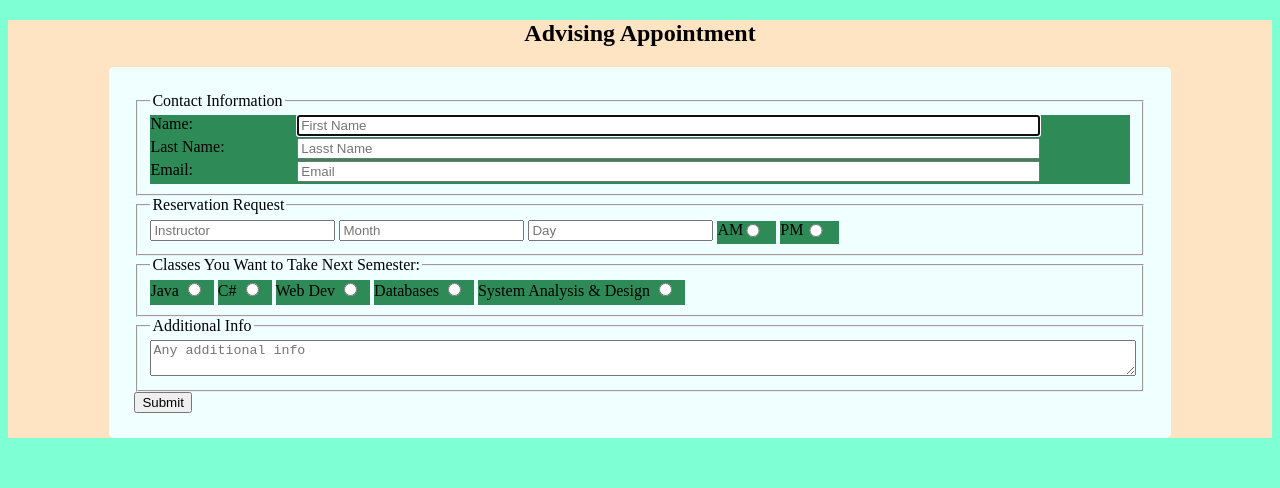
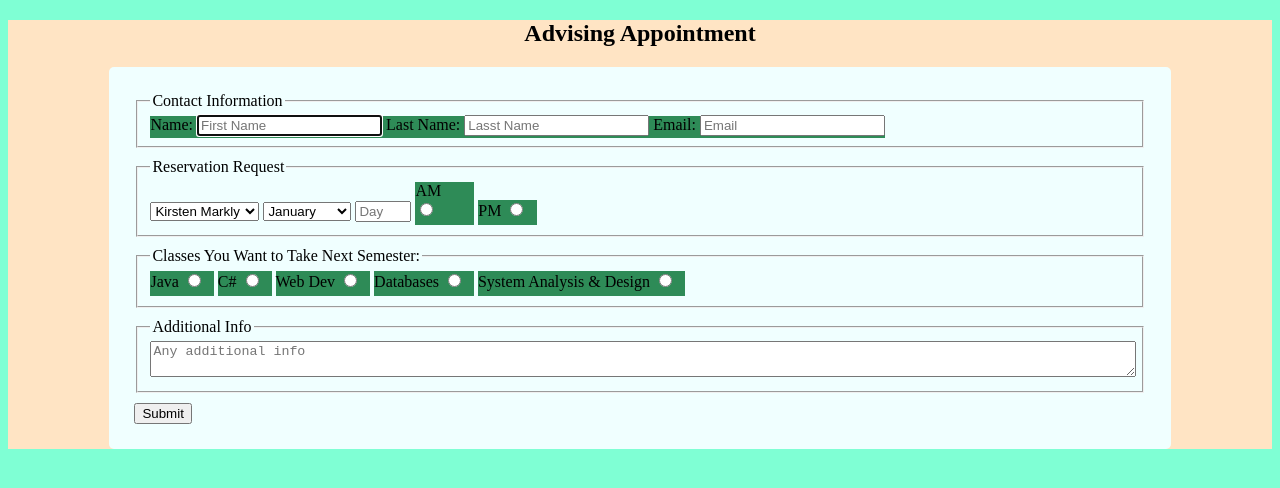
Before and after one commit to mccullyt/HTML-Registration-Form-Example, a plain HTML site: page index.html in a window 1280 px wide. Drawn offline with Linux system fonts and the light colour scheme.

Commit message:
Updated inputs in Registration Requests in index.html

```diff
--- a/index.html
+++ b/index.html
@@ -42,16 +42,33 @@
             </fieldset>
             <fieldset class ="reservation">  <!--Reservation Request-->
                 <legend>Reservation Request</legend>
-                <input type="select" name="instructor" id="instructor" required placeholder="Instructor" />
-                <input type="select" name="month" id="month" required placeholder="Month" />
-                <input type="select" name="day" id="day" required placeholder="Day" />
+                <select name="instructors" id="instructors" required>
+                    <option value="kirsten Markely">Kirsten Markly</option>
+                    <option value="jackson lewis">Jackson Lewis</option>
+                    <option value="tiffany ford">Tiffany Ford</option>
+                </select>
+                <select name="months" id="months" required>
+                    <option value="january">January</option>
+                    <option value="february">February</option>
+                    <option value="march">March</option>
+                    <option value="april">April</option>
+                    <option value="may">May</option>
+                    <option value="june">June</option>
+                    <option value="july">July</option>
+                    <option value="august">August</option>
+                    <option value="september">September</option>
+                    <option value="october">October</option>
+                    <option value="november">November</option>
+                    <option value="december">December</option>
+                </select>
+                <input type="number" name="day" id="day" required placeholder="Day"  min="1" max="31" />
                 <label for="am">
                     AM
-                    <input type="radio" name="fname" id="am" />
+                    <input type="radio" name="time" value="am" />
                 </label>
                 <label for="pm">
                     PM
-                    <input type="radio" name="lname" id="pm"  required placeholder="Lasst Name"/>
+                    <input type="radio" name="time" value="pm"  required placeholder="Lasst Name"/>
                 </label>
 
             </fieldset>
--- a/styles.css
+++ b/styles.css
@@ -11,21 +11,18 @@ html{background-color: var(--nord0);}
 /* layout */
 
 input{
-    position:absolute;
     left:15%;
-    width: 75%;
 }
 
 label{
-    display: block;
     padding-bottom: 5px;
-    position: relative;
 }
 
 textarea{
     width:100%;
-    /* height:20%; */
 }
+
+fieldset{margin-bottom: 10px;}
 
 .container{
     margin:auto;
```
